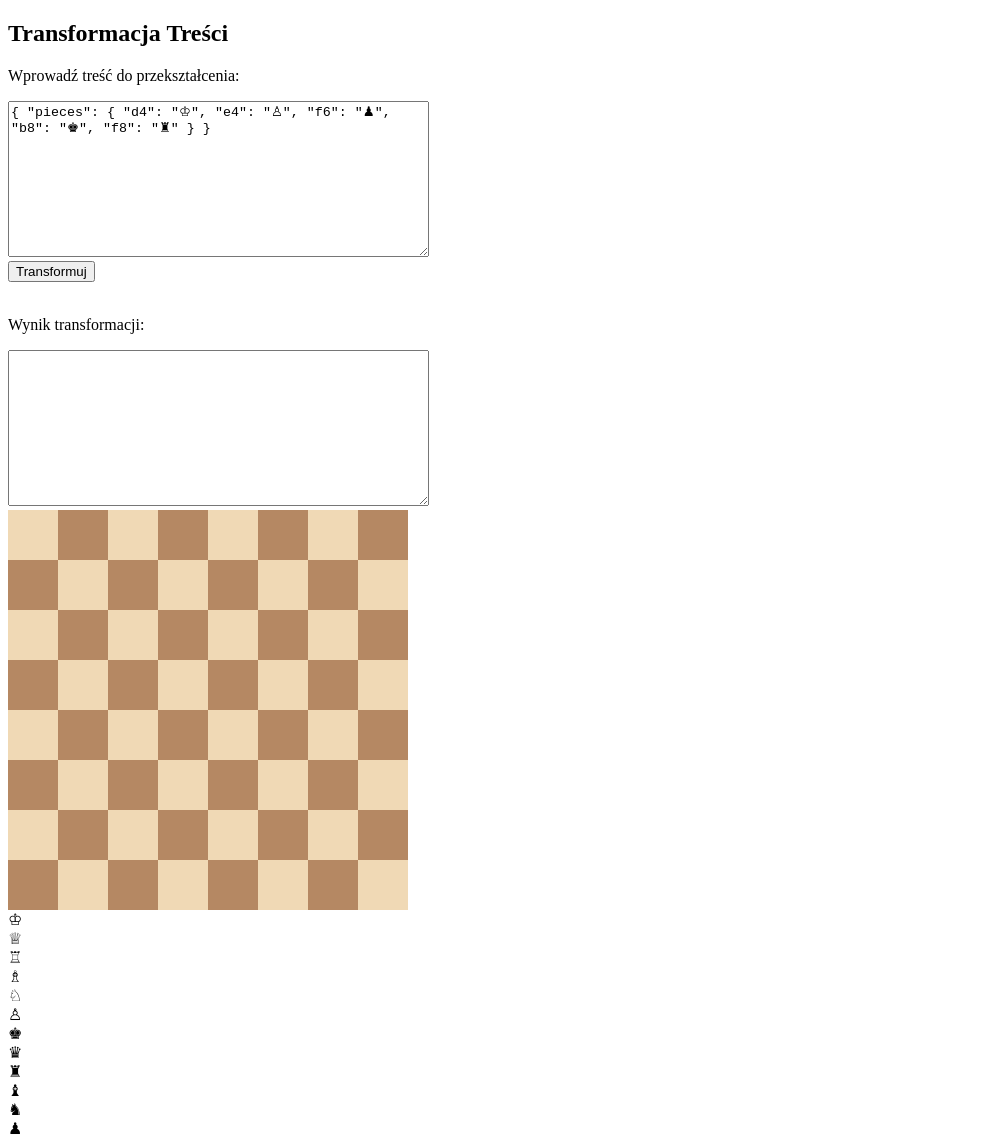
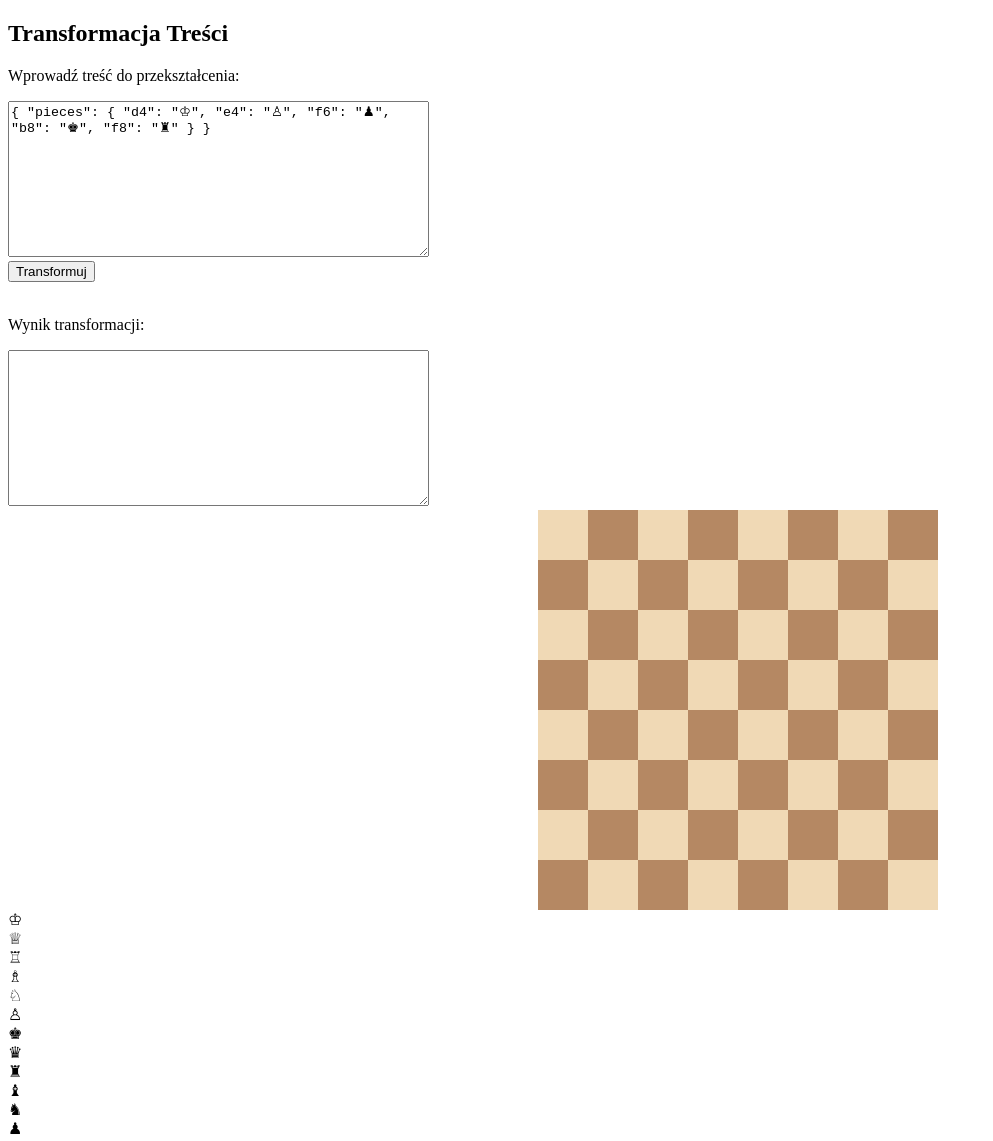
Before and after one commit to info1502/zadania, a plain HTML site: page index.html in a window 1280 px wide. Shown: the whole page, without its empty margins (0-993 px from the left). Drawn offline with Linux system fonts and the light colour scheme.

Commit message:
Update index.html

```diff
--- a/index.html
+++ b/index.html
@@ -8,6 +8,7 @@
       height: 400px;
       display: flex;
       flex-wrap: wrap;
+      margin-left: 530px;
     }
      .square.highlight {
     background-color: #c1a78c;
```
